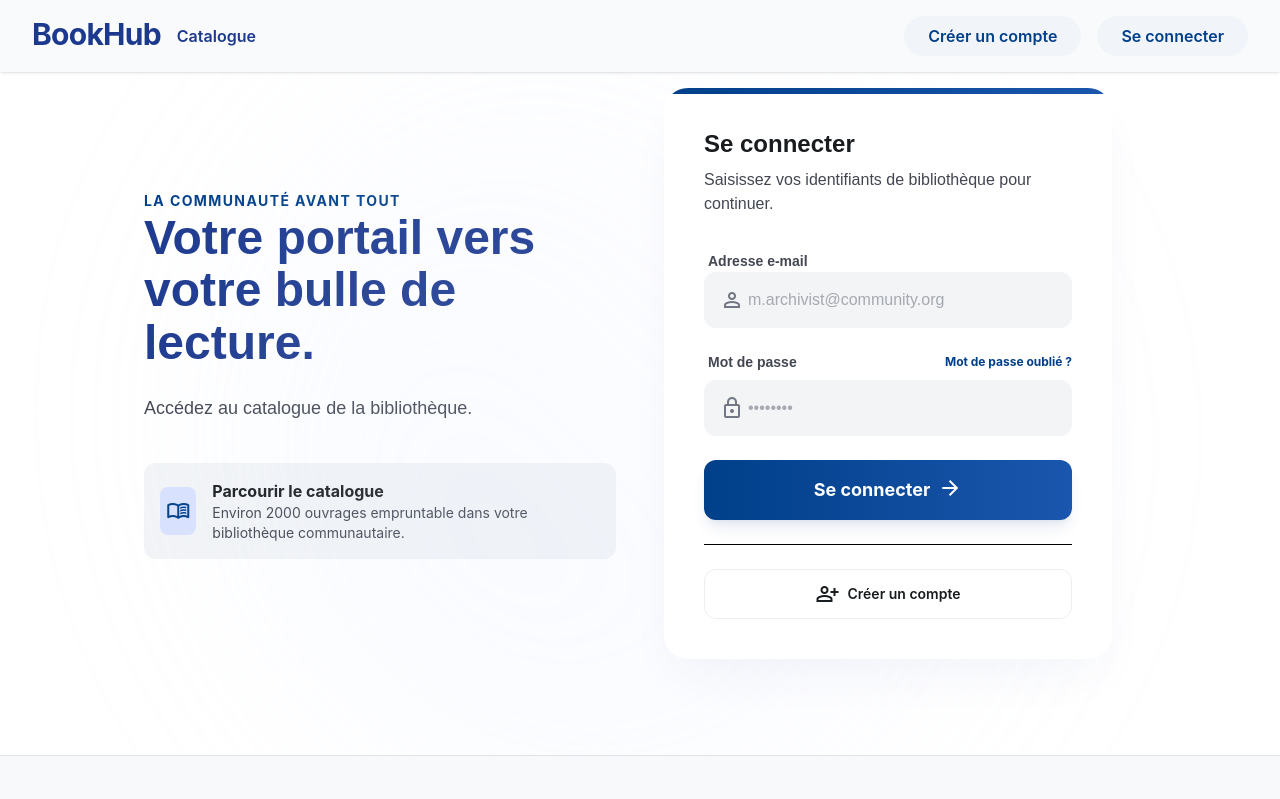
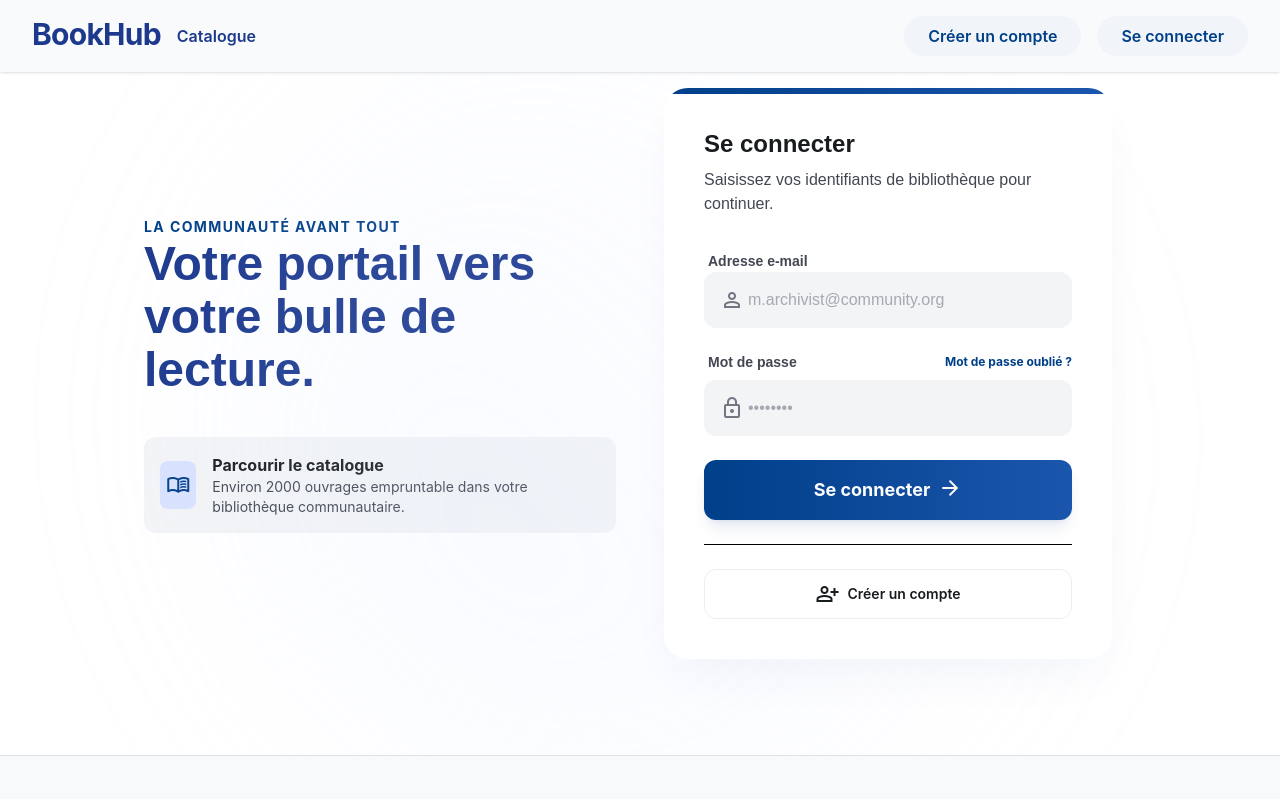
Before and after one commit to Federico2235/TP-BookHub-Front, an Angular app: page /login in a window 1280 px wide. Shown: the top 799 px of the page. Built offline with nearby package versions, Linux system fonts and the light colour scheme.

Commit message:
Removed some text from the login page because of repetition with the parcourir le catalogue div. I also added redirection to home on this div

```diff
--- a/src/app/features/users/pages/login/login.html
+++ b/src/app/features/users/pages/login/login.html
@@ -10,17 +10,12 @@
       <span class="text-primary font-bold tracking-widest text-sm uppercase">La communauté avant tout</span>
       <h2 class="text-5xl font-extrabold text-blue-900 leading-[1.1] font-headline">Votre portail vers votre bulle de lecture.</h2>
     </div>
-
-    <p class="text-on-surface-variant text-lg leading-relaxed max-w-md font-body">
-      Accédez au catalogue de la bibliothèque.
-    </p>
-
     <div class="pt-4 flex flex-col gap-4">
       <div class="flex items-center gap-4 p-4 rounded-xl bg-surface-container-low ghost-border">
         <div class="w-12 h-12 rounded-lg bg-primary-fixed flex items-center justify-center text-primary">
           <span class="material-symbols-outlined">menu_book</span>
         </div>
-        <div>
+        <div routerLink="/" class="cursor-pointer ">
           <p class="font-bold text-on-surface">Parcourir le catalogue</p>
           <p class="text-sm text-on-surface-variant">Environ 2000 ouvrages empruntable dans votre bibliothèque communautaire.</p>
         </div>
```
